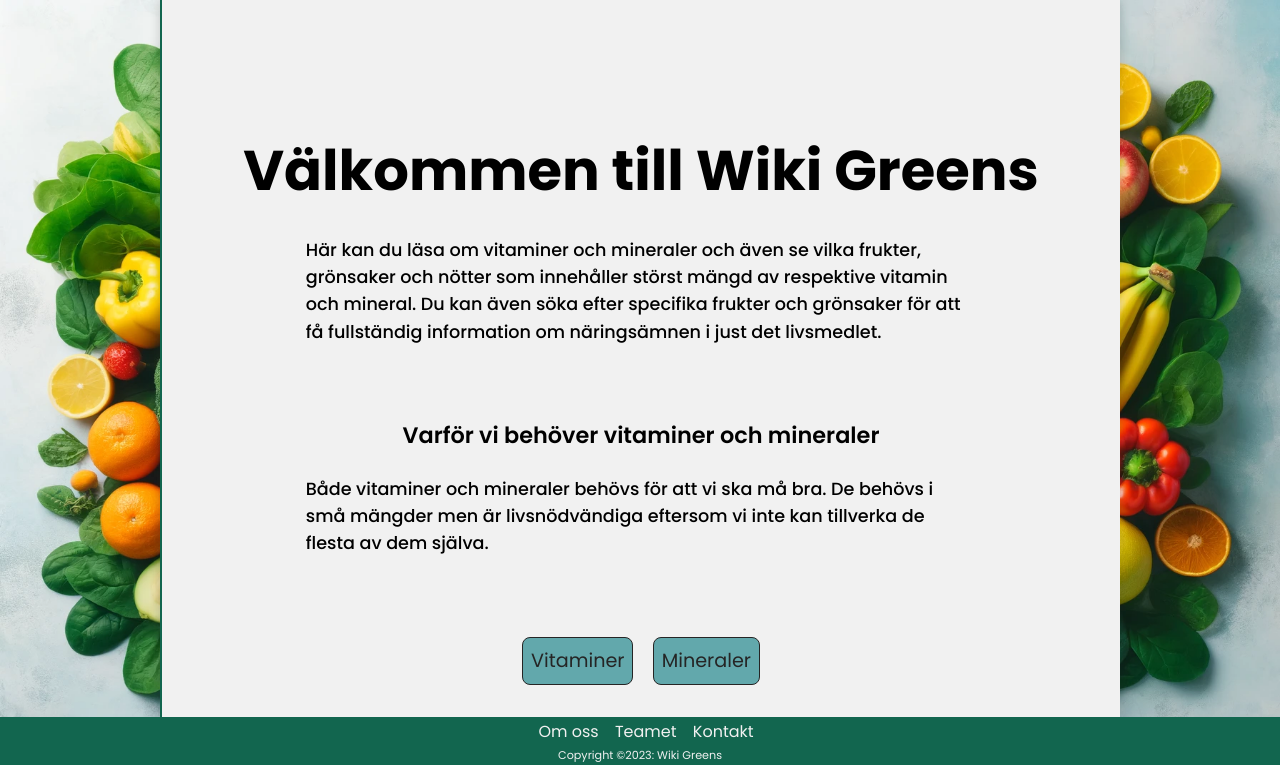
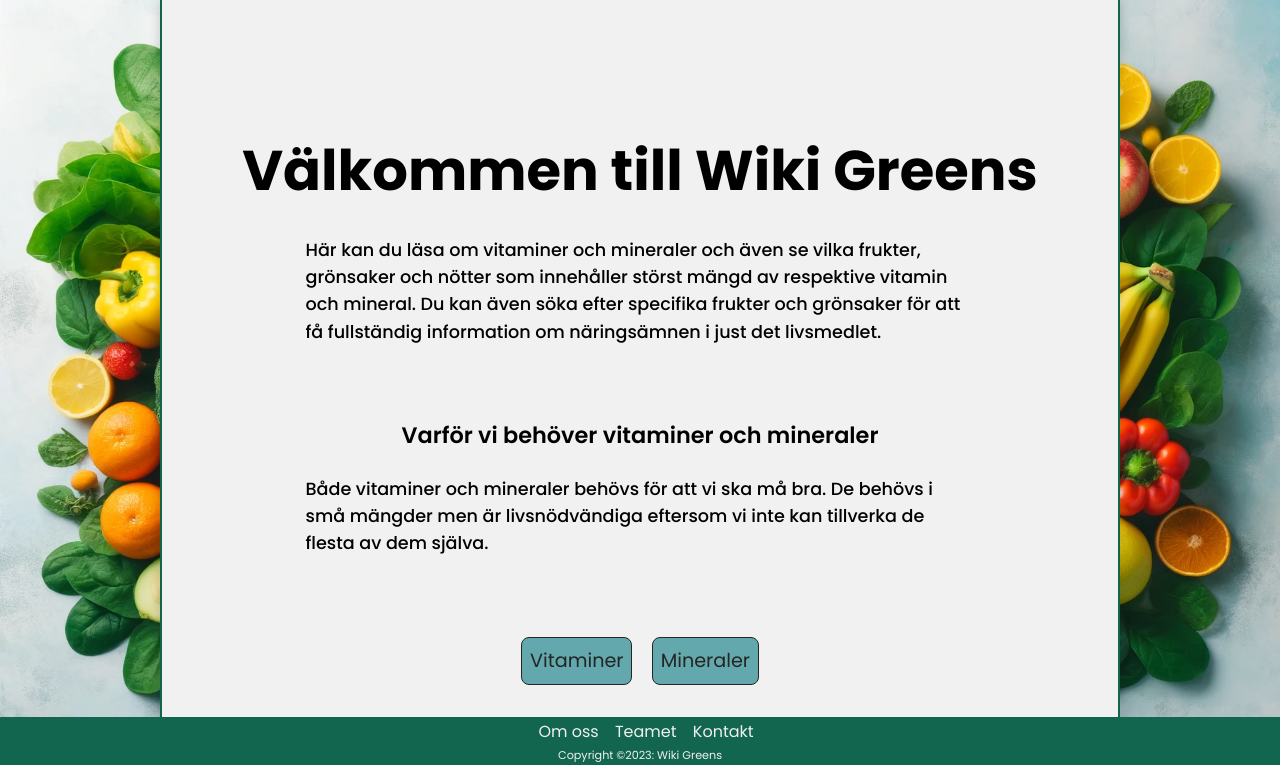
Before and after one commit to Lindayh/nutrition, a Flask app: page / in a window 1280 px wide. Shown: the part 80-845 px from the top of the page. Run offline with Flask 3, Linux system fonts and the light colour scheme; some libraries are stand-ins or nearby versions.

Commit message:
border color value change
wrong variabel color name on border
uppdated it from var(--accent-color) to
var(--accent-color1)

```diff
--- a/static/style.css
+++ b/static/style.css
@@ -92,7 +92,7 @@ footer p {
   background-color: var(--main-bg-color);
   border-left: 2px solid var(--accent-color1);
   box-shadow: 0 0 10px 0 var(--shadow-color);
-  border-right: 2px solid var(--accent-color);
+  border-right: 2px solid var(--accent-color1);
   box-shadow: 0 0 10px 0 var(--shadow-color);
   text-align: center;
   width: 75%;
```
